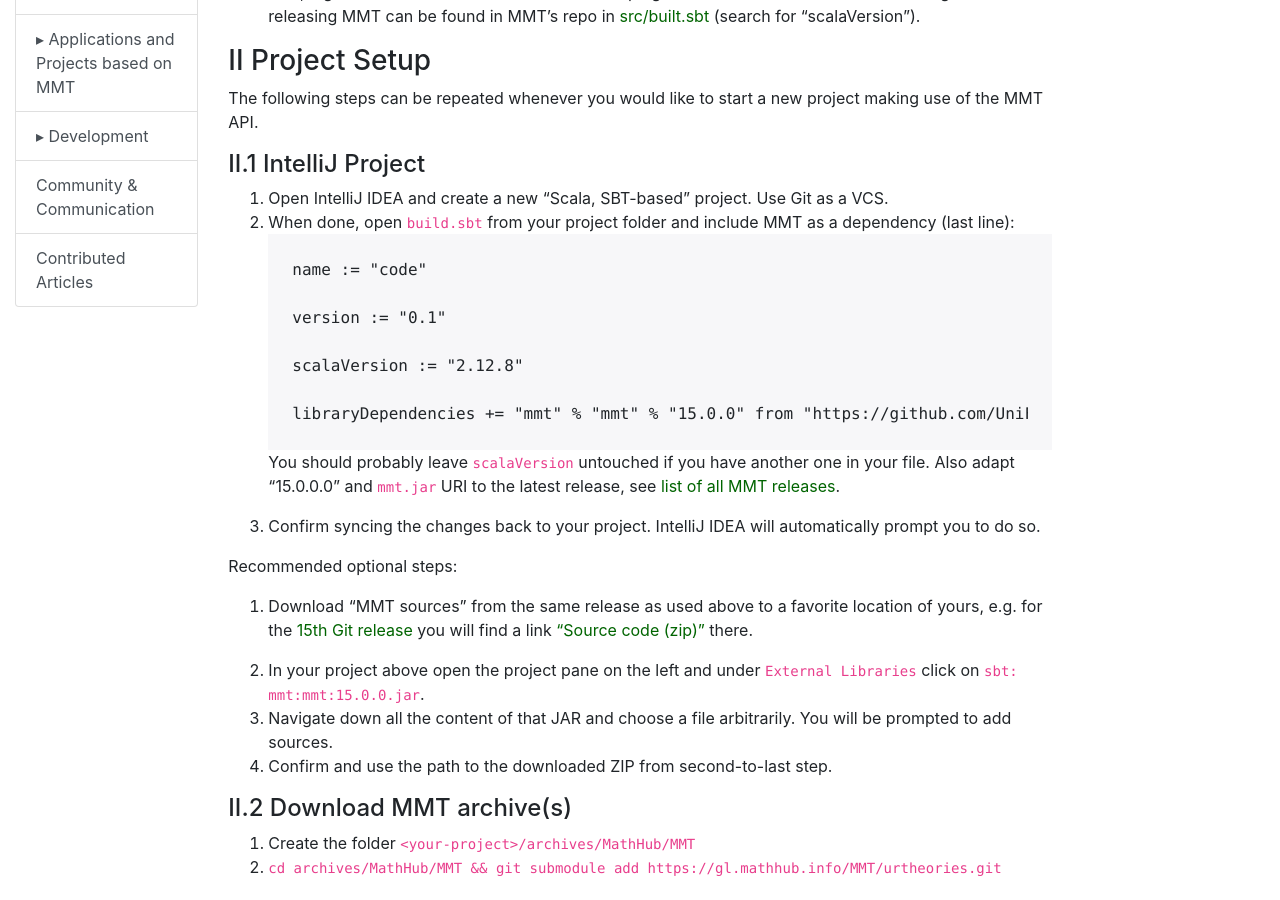
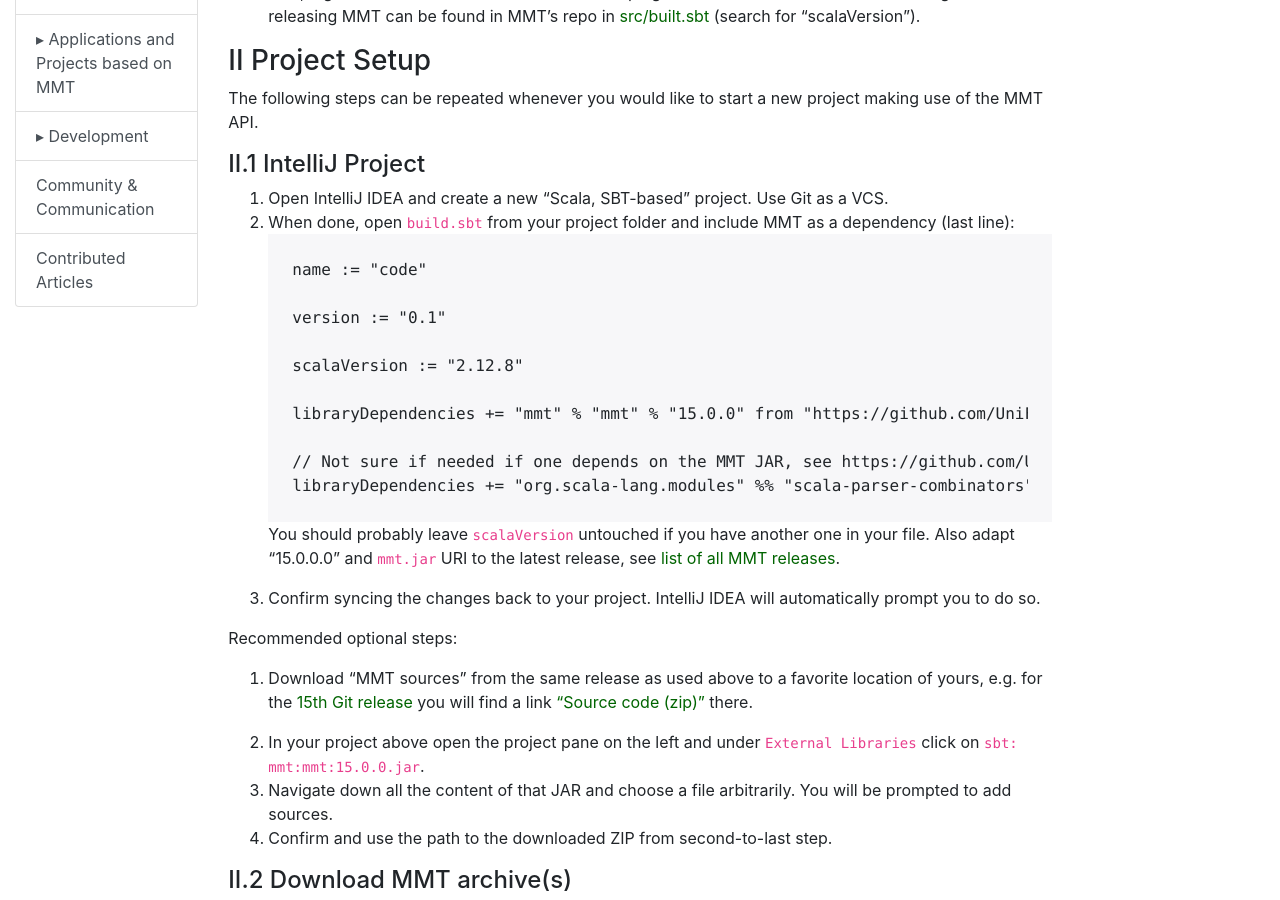
Before and after one commit to UniFormal/uniformal.github.io, a Jekyll site: the page built from doc/tutorials/applications/getting-started.md, in a window 1280 px wide and 900 px high, scrolled down 899 px. Built offline with Jekyll 4.4.1, drawn with Linux system fonts in a browser that asks for light colours.

Commit message:
Update SBT dependencies in "getting started with MMT API" tutorial

````diff
--- a/doc/tutorials/applications/getting-started.md
+++ b/doc/tutorials/applications/getting-started.md
@@ -54,6 +54,9 @@
    scalaVersion := "2.12.8"
 
    libraryDependencies += "mmt" % "mmt" % "15.0.0" from "https://github.com/UniFormal/MMT/releases/download/v15.0.0/mmt.jar"
+
+   // Not sure if needed if one depends on the MMT JAR, see https://github.com/UniFormal/MMT/issues/447
+   libraryDependencies += "org.scala-lang.modules" %% "scala-parser-combinators" % "1.1.1"
    ```
     You should probably leave `scalaVersion` untouched if you have another one in your file. Also adapt "15.0.0.0" and `mmt.jar` URI to the latest release, see [list of all MMT releases](https://github.com/UniFormal/MMT/releases).
 
````
